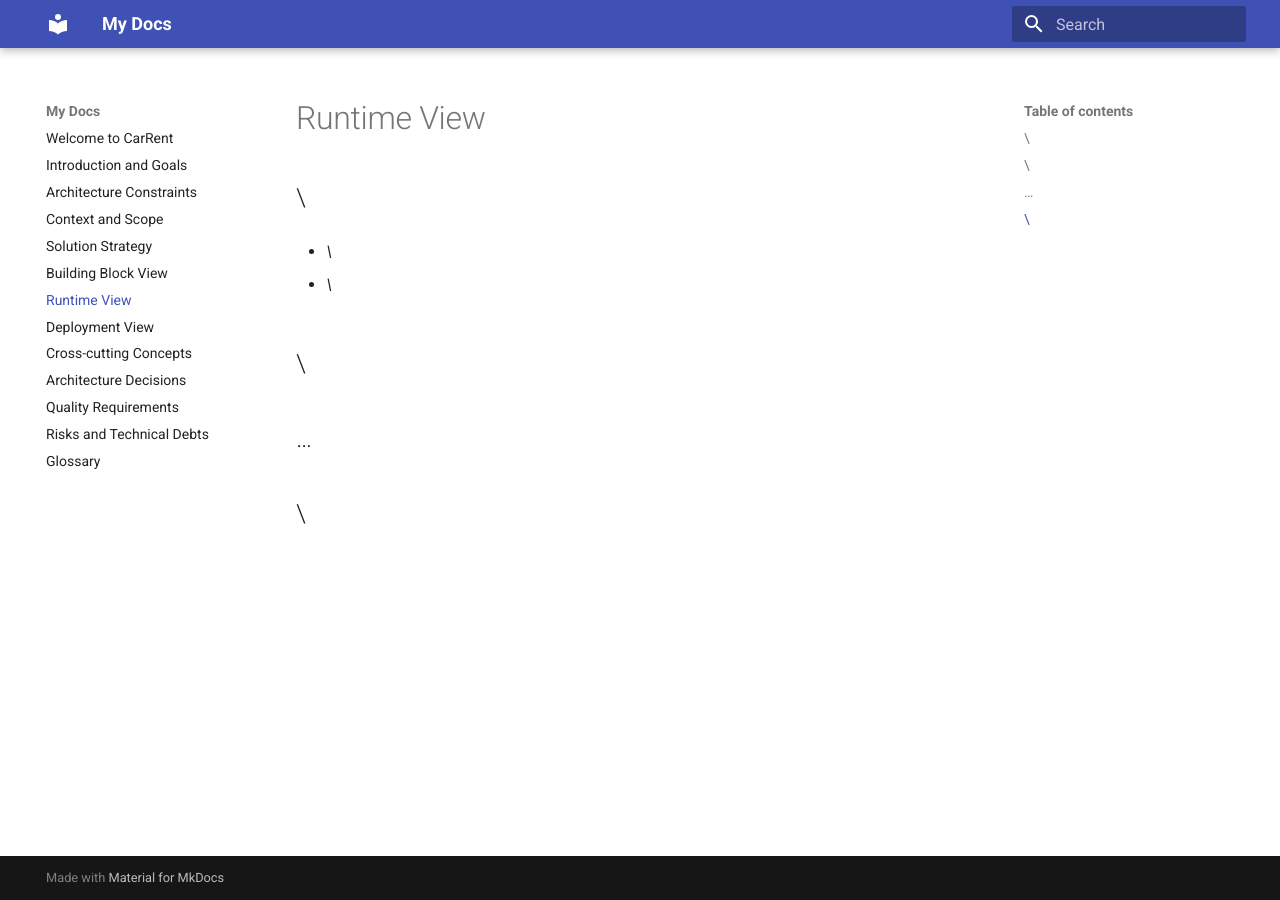
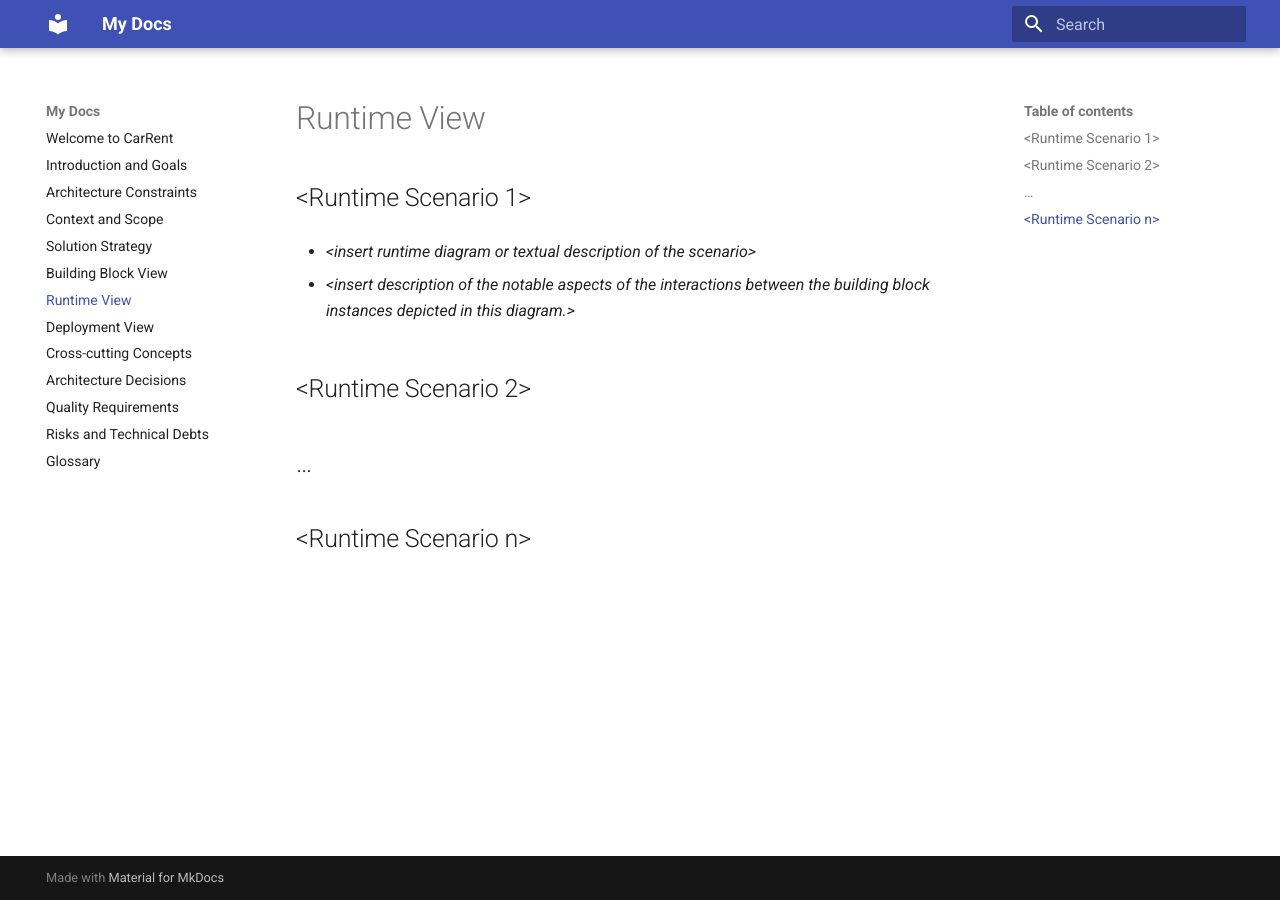
Before and after one commit to zbw-menzi/carrent25, an MkDocs documentation site: the page built from docs/06_runtime_view.md, in a window 1280 px wide. Built offline with MkDocs 1.6.1 and Material for MkDocs 9.7.7, drawn with Linux system fonts in a browser that asks for light colours.

Commit message:
escape chars

```diff
--- a/docs/06_runtime_view.md
+++ b/docs/06_runtime_view.md
@@ -1,14 +1,14 @@
 # Runtime View
 
-## \<Runtime Scenario 1>
+## &lt;Runtime Scenario 1&gt;
 
--   *\<insert runtime diagram or textual description of the scenario>*
+-   *&lt;insert runtime diagram or textual description of the scenario&gt;*
 
--   *\<insert description of the notable aspects of the interactions
-    between the building block instances depicted in this diagram.>*
+-   *&lt;insert description of the notable aspects of the interactions
+    between the building block instances depicted in this diagram.&gt;*
 
-## \<Runtime Scenario 2>
+## &lt;Runtime Scenario 2&gt;
 
 ## …
 
-## \<Runtime Scenario n>
+## &lt;Runtime Scenario n&gt;
```
Also changed, not shown: docs/07_deployment_view.md (+6 -6 lines), docs/08_concepts.md (+6 -6 lines), docs/12_glossary.md (+2 -2 lines).
